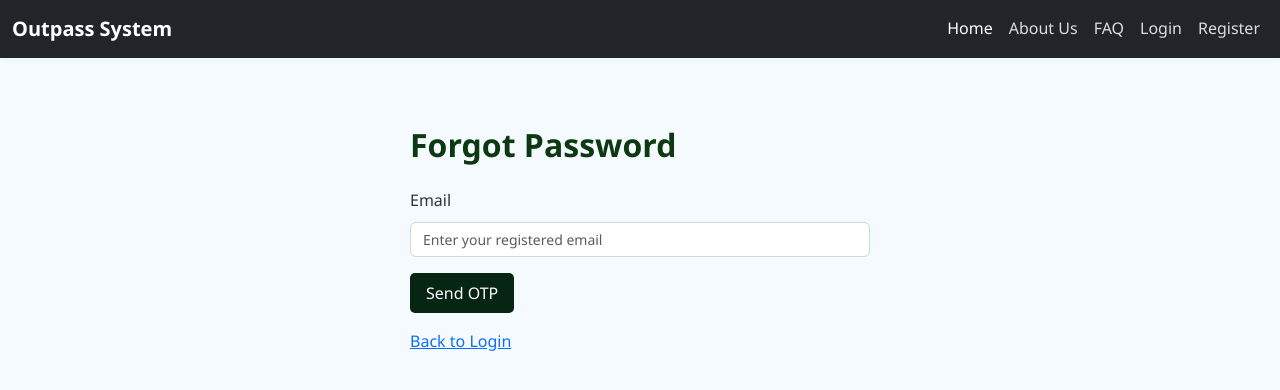
After one commit to Amitha2545/OutEase, a Flask app: page /forgot-password in a window 1280 px wide. The commit adds this page. Shown: the top 390 px of the page. Run offline with Flask 3, Linux system fonts and the light colour scheme; some libraries are stand-ins or nearby versions.

```diff
--- a/app.py
+++ b/app.py
@@ -1,10 +1,12 @@
-from flask import Flask, render_template, redirect, url_for, flash,request
+from flask import Flask, render_template, redirect, url_for, flash,request,session
 from flask_sqlalchemy import SQLAlchemy
 from flask_login import LoginManager, login_user, login_required, logout_user, current_user
 from flask_migrate import Migrate
-from forms import RegisterForm, LoginForm,ApplyOutpassForm,EditProfileForm
+from forms import RegisterForm, LoginForm,ApplyOutpassForm,EditProfileForm,ForgotPasswordForm
 from werkzeug.utils import secure_filename
 from zoneinfo import ZoneInfo
+import random
+from flask_mail import Message, Mail
 
 from models import db, User,Outpass
 import os
@@ -16,6 +18,16 @@ app = Flask(__name__)
 app.config['SECRET_KEY'] = 'your-secret-key'
 app.config['SQLALCHEMY_DATABASE_URI'] = 'sqlite:///outpass.db'
 app.config['SQLALCHEMY_TRACK_MODIFICATIONS'] = False
+# -------------------- Mail Configuration --------------------
+app.config['MAIL_SERVER'] = 'smtp.gmail.com'
+app.config['MAIL_PORT'] = 587
+app.config['MAIL_USE_TLS'] = True
+app.config['MAIL_USERNAME'] = 'your_email@gmail.com'
+app.config['MAIL_PASSWORD'] = 'your_app_password'
+app.config['MAIL_DEFAULT_SENDER'] = 'your_email@gmail.com'
+
+# ✅ Initialize mail after config
+mail = Mail(app)
 
 # -------------------- Extensions --------------------
 db.init_app(app)
@@ -377,6 +389,34 @@ def admin_create_user():
     return redirect(url_for("admin_dashboard"))
 
 
+@app.route('/forgot-password', methods=['GET', 'POST'])
+def forgot_password():
+    form = ForgotPasswordForm()
+    if form.validate_on_submit():
+        email = form.email.data
+
+        # Check if user with this email exists in your DB
+        user = User.query.filter_by(email=email).first()
+        if not user:
+            flash('No account found with that email.', 'danger')
+            return redirect(url_for('forgot_password'))
+
+        # Generate OTP and store in session
+        otp = str(random.randint(100000, 999999))
+        session['reset_email'] = email
+        session['reset_otp'] = otp
+
+        # Send OTP to email
+        msg = Message('Your OTP for Password Reset', sender='noreply@example.com', recipients=[email])
+        msg.body = f'Your OTP is: {otp}'
+        mail.send(msg)
+
+        flash('OTP sent to your email.', 'success')
+        return redirect(url_for('verify_otp'))
+
+    return render_template('forgot_password.html', form=form)
+
+
 # -------------------- Main Entry --------------------
 
 if __name__ == "__main__":
--- a/forms.py
+++ b/forms.py
@@ -41,3 +41,7 @@ class EditProfileForm(FlaskForm):
     branch=SelectField("branch", choices=[('CSE','CSE'), ('ECE', 'ECE'),('EEE','EEE'),('CIVIL','CIVIL'),('MECH','MECH')])
     batch=SelectField("batch", choices=[('O20','O20'), ('O21', 'O21'),('O22','O22'),('O23','O23'),('O24','O24'),('O25','O25')])
     submit = SubmitField("Save Changes")
+
+class ForgotPasswordForm(FlaskForm):
+    email = StringField('Email', validators=[DataRequired(), Email()])
+    submit = SubmitField('Send OTP')
--- /dev/null
+++ b/templates/forgot_password.html
@@ -0,0 +1,32 @@
+{% extends 'base.html' %}
+{% block content %}
+
+<div class="container mt-5" style="max-width: 500px;">
+  <h2 class="mb-4">Forgot Password</h2>
+
+  <!-- Flash Messages -->
+  {% with messages = get_flashed_messages(with_categories=true) %}
+    {% if messages %}
+      {% for category, message in messages %}
+        <div class="alert alert-{{ category }}">{{ message }}</div>
+      {% endfor %}
+    {% endif %}
+  {% endwith %}
+
+  <form method="POST" autocomplete="off">
+    {{ form.hidden_tag() }}
+
+    <div class="mb-3">
+      {{ form.email.label(class="form-label") }}
+      {{ form.email(class="form-control", placeholder="Enter your registered email") }}
+    </div>
+
+    {{ form.submit(class="btn btn-primary") }}
+
+    <div class="mt-3">
+      <a href="{{ url_for('login') }}">Back to Login</a>
+    </div>
+  </form>
+</div>
+
+{% endblock %}
--- a/templates/login.html
+++ b/templates/login.html
@@ -27,6 +27,10 @@
 
     {{ form.submit(class="btn btn-primary") }}
 
+    <div class="mt-2">
+      <a href="{{ url_for('forgot_password') }}">Forgot Password?</a>
+    </div>
+
   </form>
 </div>
 
```
